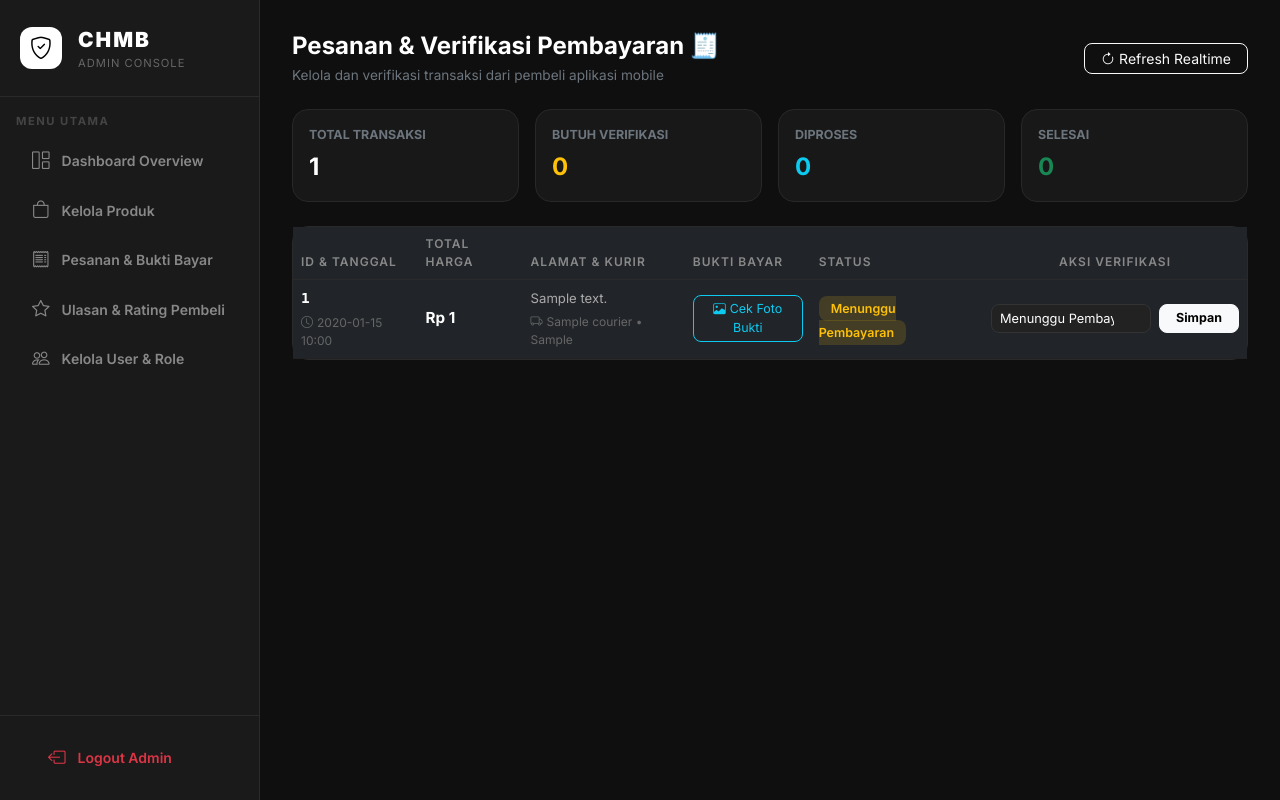
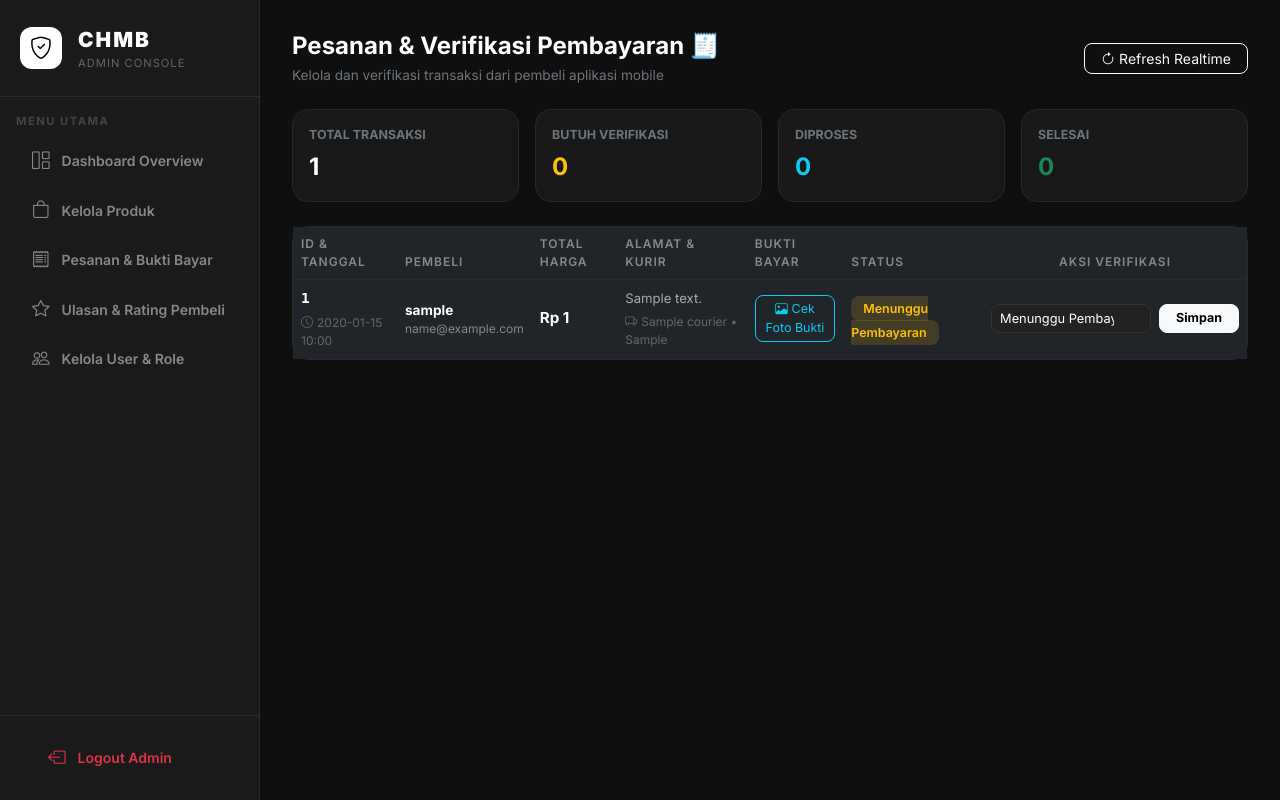
Before and after one commit to Cuil89/chmb-admin, a Flask app: template templates/orders.html in a window 1280 px wide. Run offline with Flask 3, Linux system fonts and the light colour scheme; the template is opened without the code that fills it: most values are stand-ins (such as "Sample title", 1, 10 or a date in 2020); some libraries are stand-ins or nearby versions.

Commit message:
feat: display buyer name and email in Web Admin orders table

```diff
--- a/templates/orders.html
+++ b/templates/orders.html
@@ -51,6 +51,7 @@
       <thead>
         <tr>
           <th>ID & Tanggal</th>
+          <th>Pembeli</th>
           <th>Total Harga</th>
           <th>Alamat & Kurir</th>
           <th>Bukti Bayar</th>
@@ -66,6 +67,10 @@
             <div style="font-size:0.75rem; color:#666;" class="mt-1">
               <i class="bi bi-clock me-1"></i>{{ order.created_at[:16] if order.created_at else 'Baru saja' }}
             </div>
+          </td>
+          <td>
+            <div class="fw-bold text-white" style="font-size:0.85rem;">{{ order.user_name or 'Budi Santoso' }}</div>
+            <div style="font-size:0.75rem; color:#888;">{{ order.user_email or 'budi.santoso@gmail.com' }}</div>
           </td>
           <td class="fw-bold text-white" style="font-size:0.95rem;">
             Rp {{ "{:,.0f}".format(order.total_harga or order.total_price or 0) }}
@@ -109,7 +114,7 @@
         </tr>
         {% else %}
         <tr>
-          <td colspan="6" class="text-center text-secondary py-5">
+          <td colspan="7" class="text-center text-secondary py-5">
             <i class="bi bi-receipt-cutoff" style="font-size:2.5rem; opacity:0.4;"></i>
             <div class="mt-2 text-white fw-bold">Belum Ada Pesanan Masuk</div>
             <div style="font-size:0.8rem; color:#666;">Setiap transaksi baru dari aplikasi mobile akan langsung muncul di sini.</div>
```
